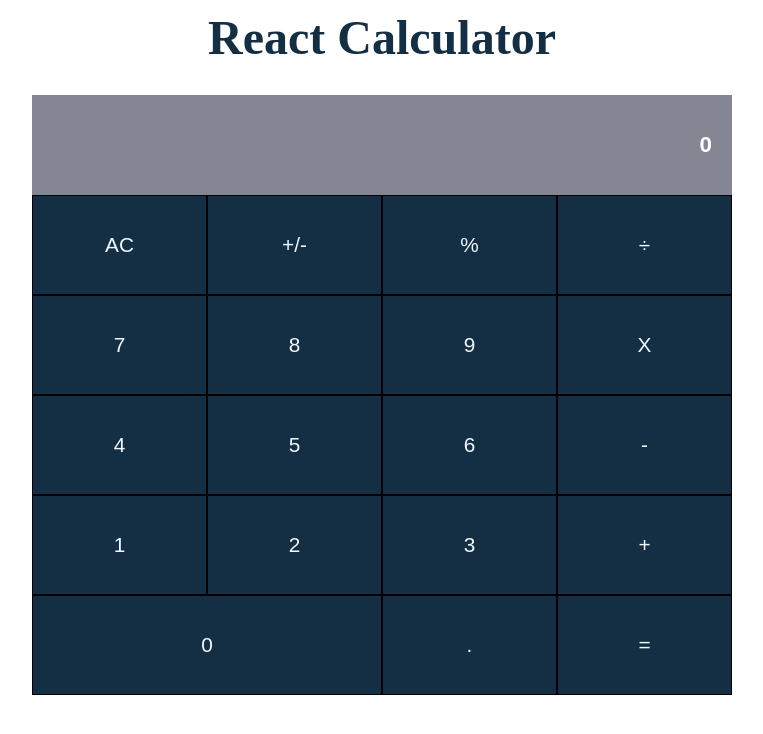
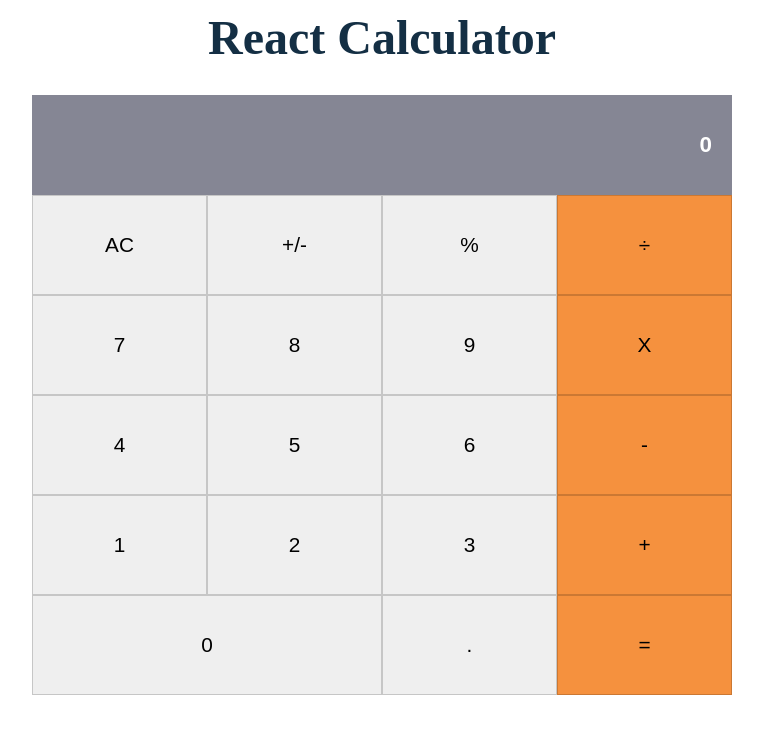
Before and after one commit to moinkhanif/react-calculator, a React (Create React App) app: page / in a window 1280 px wide. Shown: the top 734 px of the page, without its empty margins (258-1021 px from the left). Built offline with nearby package versions, Linux system fonts and the light colour scheme; a web font is replaced by a local one.

Commit message:
add styles to button component

```diff
--- a/src/components/Button/button.component.jsx
+++ b/src/components/Button/button.component.jsx
@@ -4,9 +4,11 @@ import './button.styles.css';
 const handleClick = clickHandler => clickHandler;
 
 const Button = props => {
-  const { name, title, clickHandler } = props;
+  const {
+    name, title, clickHandler, color, wide,
+  } = props;
   return (
-    <button type="button" onClick={handleClick(clickHandler)} className="calculator-key" title={title}>{ name }</button>
+    <button type="button" onClick={handleClick(clickHandler)} className={`calculator-key ${wide} ${color}`} title={title}>{ name }</button>
   );
 };
 
@@ -14,11 +16,15 @@ Button.propTypes = {
   name: propTypes.string,
   title: propTypes.string,
   clickHandler: propTypes.func.isRequired,
+  color: propTypes.string,
+  wide: propTypes.bool,
 };
 
 Button.defaultProps = {
   name: '',
   title: undefined,
+  color: 'orange',
+  wide: false,
 };
 
 export default Button;
--- a/src/components/Button/button.styles.css
+++ b/src/components/Button/button.styles.css
@@ -1,13 +1,10 @@
 .calculator-key {
   cursor: pointer;
   font-size: 1.3rem;
-  color: aliceblue;
-  background-color: #142f44;
-  border: 1px solid #000;
+  color: #000;
+  border: 1px solid rgba(0, 0, 0, 0.171);
 }
 
-.calculator-key:hover,
-.calculator-key:focus {
-  background-color: #142f44b4;
-  outline: #000;
+.calculator-key:last-child {
+  background-color: #f5913e;
 }
--- a/src/components/ButtonPanel/button-panel.component.jsx
+++ b/src/components/ButtonPanel/button-panel.component.jsx
@@ -31,6 +31,7 @@ const ButtonPanel = props => {
                   key={keys[j]}
                   name={buttonName}
                   title={title}
+                  wide={buttonName === '0'}
                 />
               );
             })}
```
